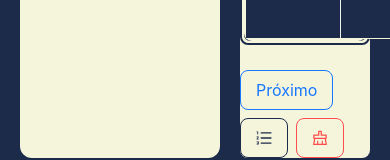
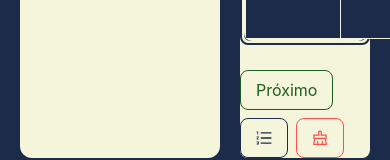
Before and after one commit to VitoIanhis/roll-it-down, a Next.js app: page /tracker in a window 390 px wide. Shown: the part 670-830 px from the top of the page. Built offline with nearby package versions, Linux system fonts and the light colour scheme.

Commit message:
style: Update button color and border in EditableTable for improved visual consistency

```diff
--- a/src/app/tracker/components/EditableTable.tsx
+++ b/src/app/tracker/components/EditableTable.tsx
@@ -387,7 +387,12 @@ const EditableTable: React.FC = () => {
             justifyContent: "start",
           }}
         >
-          <Button type="primary" size="large" ghost color="green">
+          <Button
+            type="primary"
+            size="large"
+            ghost
+            style={{ color: "#1B5E20", borderColor: "#1B5E20" }}
+          >
             Próximo
           </Button>
           <Button
```
